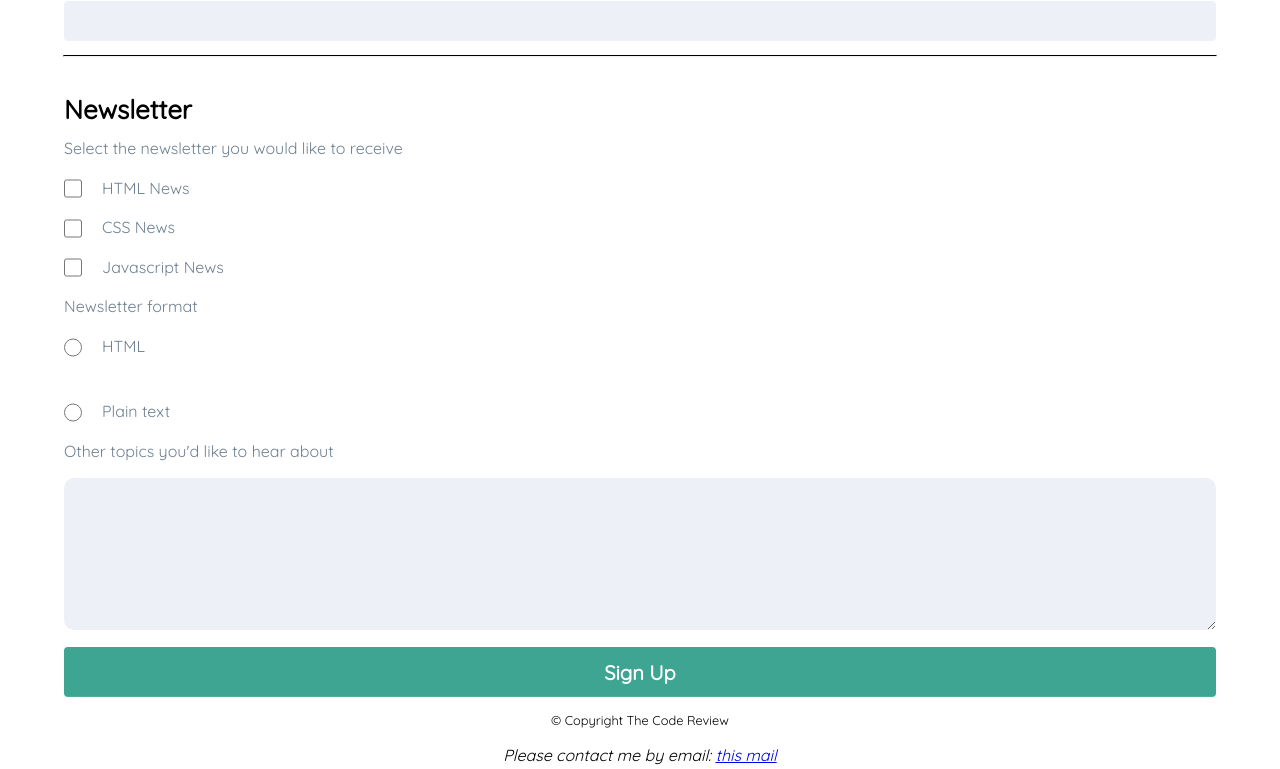
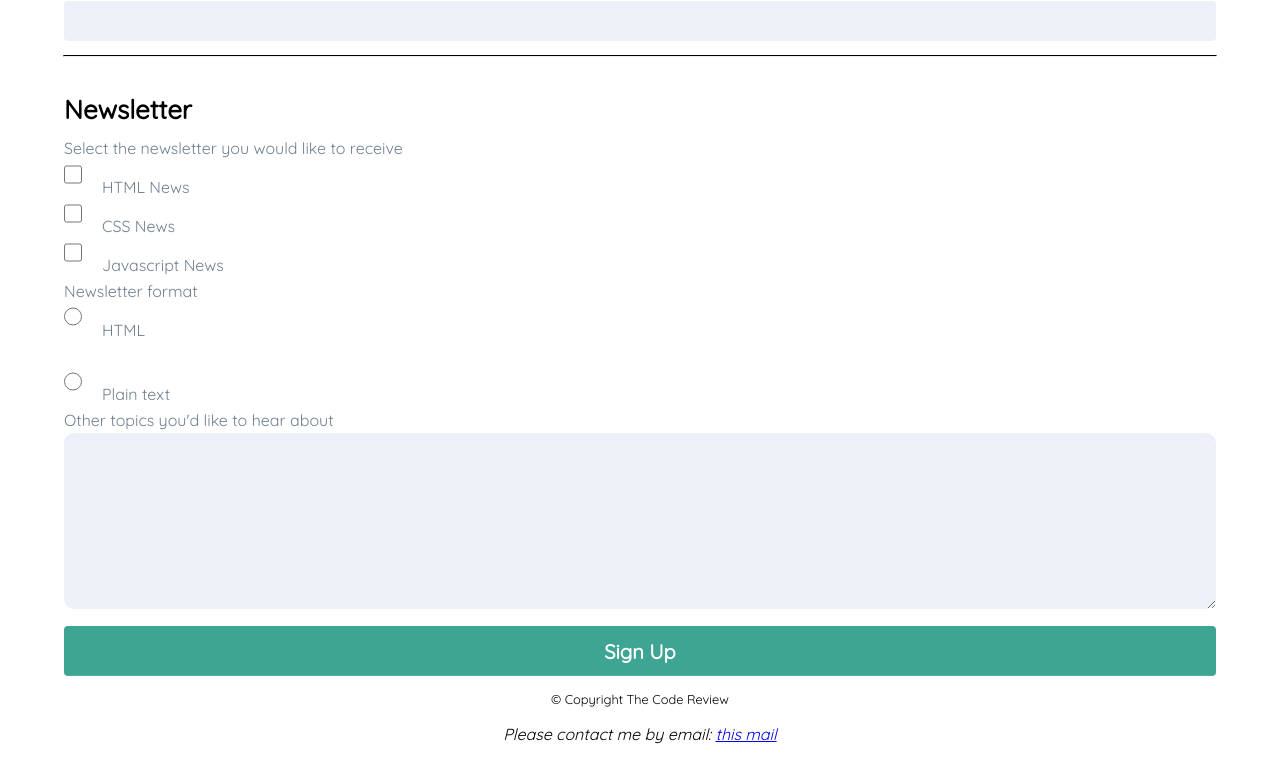
Before and after one commit to mylingking/Online_Registration_Form, a plain HTML site: page index.html in a window 1280 px wide. Shown: the part 808-1577 px from the top of the page. After the commit the page ends 1556 px from the top, so only its background shows below. Drawn offline with Linux system fonts and the light colour scheme.

Commit message:
textarea padding

```diff
--- a/css/style.css
+++ b/css/style.css
@@ -131,7 +131,7 @@ option {
 .second_fieldset label {
   display:inline-block;
   text-align: left;
-  margin-bottom:14px;
+  margin-bottom:1  4px;
 }
 
 
@@ -152,6 +152,7 @@ textarea {
   border:none;
   border-radius: 10px;
   background-color: rgb(237, 241, 247);
+  padding:14px;
 }
 
 button {
```
